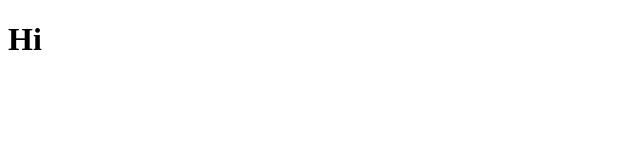
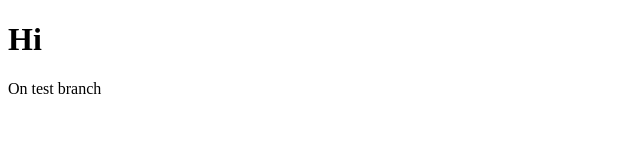
Before and after one commit to Lewdawg/lkw, a plain HTML site: page index.html in a window 1280 px wide. Shown: the whole page, without its empty margins (0-640 px from the left). Drawn offline with Linux system fonts and the light colour scheme.

Commit message:
test branch

```diff
--- a/index.html
+++ b/index.html
@@ -10,6 +10,7 @@
 
 <body>
     <h1>Hi</h1>
+    <p>On test branch</p>
 </body>
 
 </html>
```
